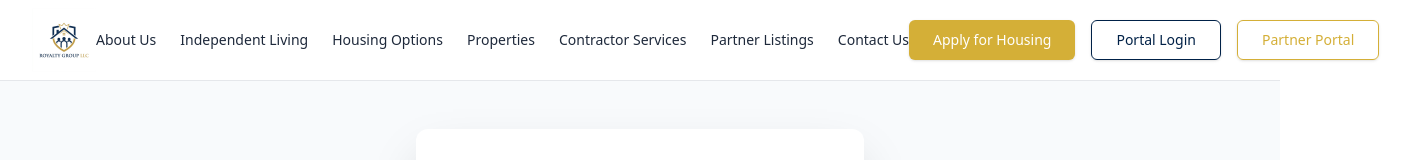
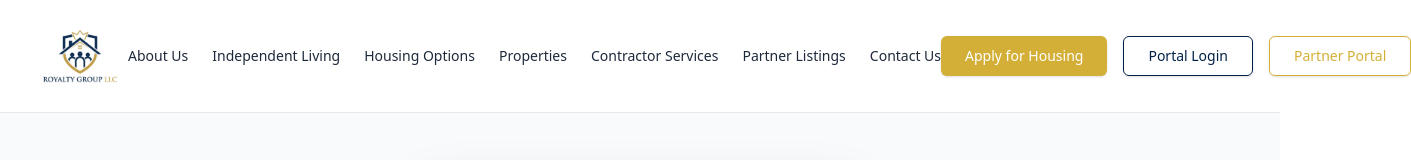
Before and after one commit to JosephRoyaltyGroupLLC/royalty-group-llc, a Next.js app: page /login in a window 1280 px wide. Shown: the top 160 px of the page, 1411 px wide, since content can reach past the window. Built offline with nearby package versions, Linux system fonts and the light colour scheme; no server answers.

Commit message:
Further increase logo size and navbar height

```diff
--- a/src/components/Navbar.tsx
+++ b/src/components/Navbar.tsx
@@ -10,16 +10,16 @@ const Navbar = () => {
   return (
     <header className="sticky top-0 z-50 w-full border-b border-gray-200 bg-white/80 backdrop-blur-md">
       <div className="container mx-auto px-4 sm:px-6 lg:px-8">
-        <div className="flex h-20 items-center justify-between">
+        <div className="flex h-28 items-center justify-between">
           {/* Logo Section */}
           <div className="flex-shrink-0">
             <Link href="/" className="flex items-center gap-2">
               <Image
                 src="/logo.png"
                 alt="Royalty Group LLC Logo"
-                width={250}
-                height={80}
-                className="h-16 w-auto object-contain"
+                width={350}
+                height={100}
+                className="h-24 w-auto object-contain"
                 priority
               />
             </Link>
```
